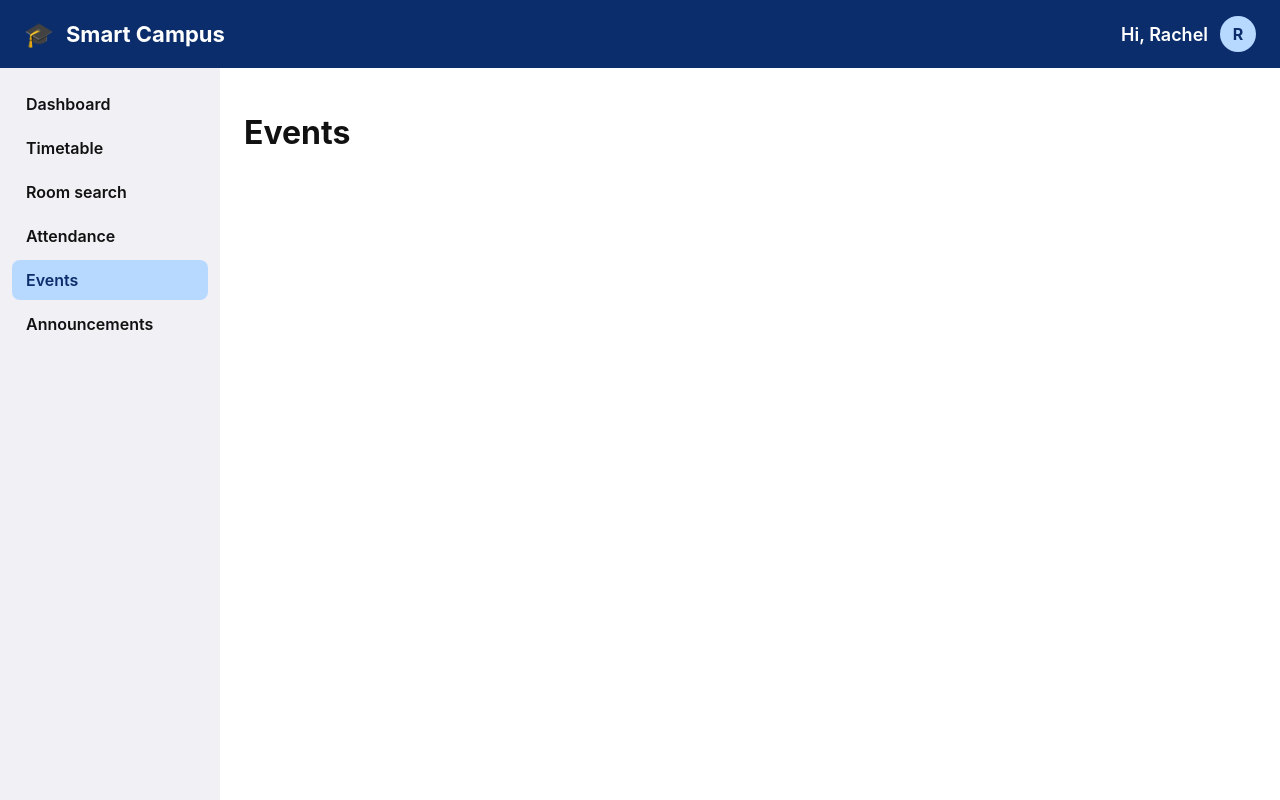
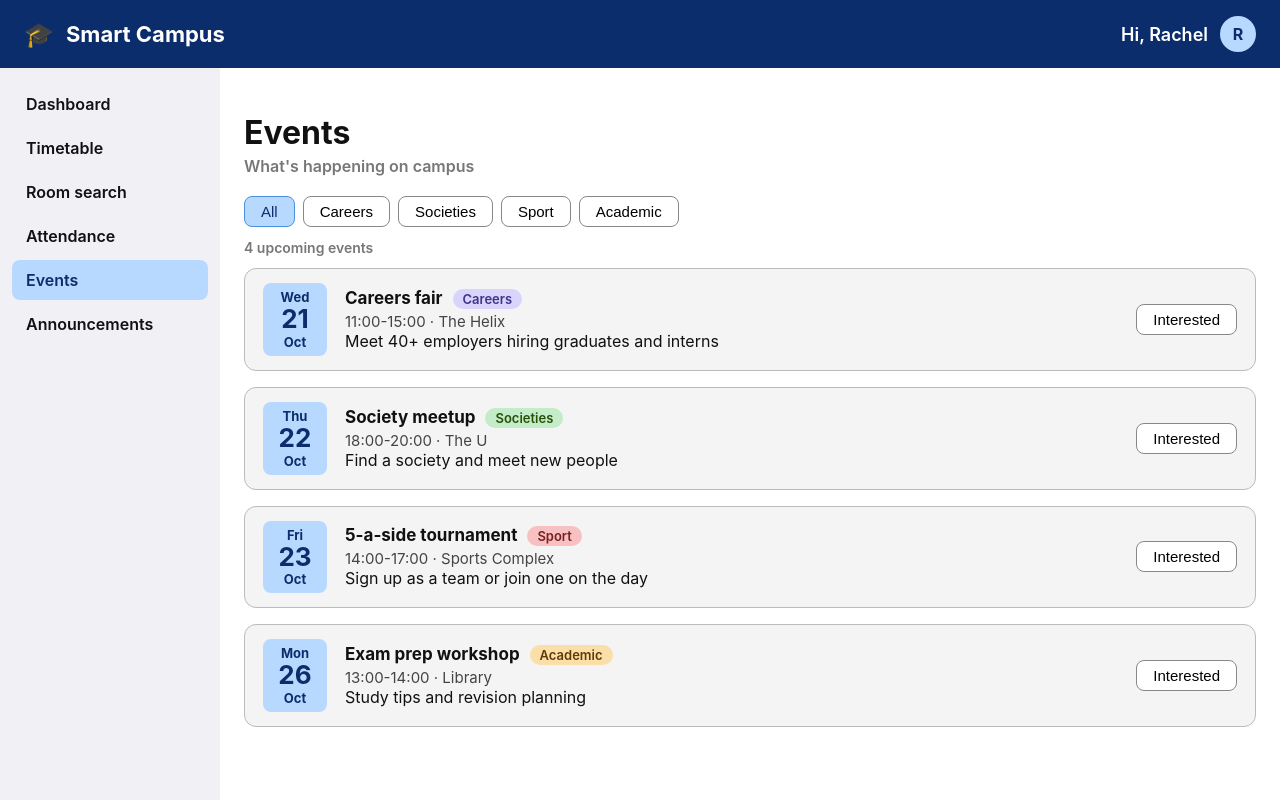
Before and after one commit to MaximeVlt/CSC1057-GroupC, a React (Vite) app in the folder frontend/: page /events in a window 1280 px wide. Built offline with nearby package versions, Linux system fonts and the light colour scheme.

Commit message:
Add events page with category filters and Interested toggle

```diff
--- /dev/null
+++ b/frontend/src/pages/Events/Events.css
@@ -0,0 +1,108 @@
+.events-title {
+  margin-bottom: 0;
+}
+
+.events-subtitle {
+  margin: 4px 0 20px;
+  color: #777777;
+  font-weight: 600;
+}
+
+.events-filters {
+  display: flex;
+  gap: 8px;
+  margin-bottom: 12px;
+}
+
+.events-count {
+  margin: 0 0 12px;
+  color: #777777;
+  font-weight: 600;
+  font-size: 14px;
+}
+
+.events-list {
+  display: flex;
+  flex-direction: column;
+  gap: 16px;
+}
+
+.event-card {
+  display: flex;
+  align-items: center;
+  gap: 18px;
+  border: 1px solid #bbbbbb;
+  border-radius: 12px;
+  background: #f4f4f4;
+  padding: 14px 18px;
+}
+
+.event-date {
+  display: flex;
+  flex-direction: column;
+  align-items: center;
+  min-width: 64px;
+  padding: 6px 0;
+  border-radius: 8px;
+  background: #b7d9ff;
+  color: #0b2d6b;
+  font-weight: 700;
+}
+
+.event-date-day,
+.event-date-month {
+  font-size: 13px;
+}
+
+.event-date-number {
+  font-size: 26px;
+  line-height: 1.1;
+}
+
+.event-info {
+  flex: 1;
+}
+
+.event-name {
+  margin: 0 0 4px;
+  font-weight: 700;
+  font-size: 17px;
+}
+
+.event-details,
+.event-description {
+  margin: 0;
+}
+
+.event-details {
+  color: #444444;
+  font-size: 15px;
+}
+
+.event-tag {
+  margin-left: 10px;
+  padding: 2px 10px;
+  border-radius: 999px;
+  font-size: 13px;
+  font-weight: 600;
+}
+
+.tag-careers { background: #d9d4fb; color: #3c3489; }
+.tag-societies { background: #c4ecc9; color: #27500a; }
+.tag-sport { background: #f7c1c1; color: #791f1f; }
+.tag-academic { background: #fae0a8; color: #633806; }
+
+.event-button {
+  padding: 6px 16px;
+  border: 1px solid #888888;
+  border-radius: 8px;
+  background: #ffffff;
+  cursor: pointer;
+  font-size: 15px;
+}
+
+.event-button.interested {
+  background: #b7d9ff;
+  border-color: #4a90e2;
+  color: #0b2d6b;
+}
--- a/frontend/src/pages/Events/Events.tsx
+++ b/frontend/src/pages/Events/Events.tsx
@@ -1,4 +1,78 @@
+import { useState } from 'react'
+import { events } from '../../data/events'
+import './Events.css'
+
+const categories = ['All', 'Careers', 'Societies', 'Sport', 'Academic']
+
 function Events() {
-    return <h1>Events</h1>
+  const [category, setCategory] = useState('All')
+  const [interested, setInterested] = useState<number[]>([])
+
+  const visible = events.filter((e) => category === 'All' || e.category === category)
+
+  function toggleInterested(id: number) {
+    if (interested.includes(id)) {
+      setInterested(interested.filter((x) => x !== id))
+    } else {
+      setInterested([...interested, id])
+    }
+  }
+
+  return (
+    <div>
+      <h1 className="events-title">Events</h1>
+      <p className="events-subtitle">What's happening on campus</p>
+
+      <div className="events-filters">
+        {categories.map((c) => (
+          <button
+            key={c}
+            className={category === c ? 'filter-pill active' : 'filter-pill'}
+            onClick={() => setCategory(c)}
+          >
+            {c}
+          </button>
+        ))}
+      </div>
+
+      <p className="events-count">
+        {visible.length} upcoming {visible.length === 1 ? 'event' : 'events'}
+      </p>
+
+      <div className="events-list">
+        {visible.map((e) => {
+          const [dayNumber, month] = e.date.split(' ')
+          const isInterested = interested.includes(e.id)
+
+          return (
+            <div key={e.id} className="event-card">
+              <div className="event-date">
+                <span className="event-date-day">{e.day}</span>
+                <span className="event-date-number">{dayNumber}</span>
+                <span className="event-date-month">{month}</span>
+              </div>
+
+              <div className="event-info">
+                <p className="event-name">
+                  {e.title}
+                  <span className={`event-tag tag-${e.category.toLowerCase()}`}>{e.category}</span>
+                </p>
+                <p className="event-details">{e.time} · {e.location}</p>
+                <p className="event-description">{e.description}</p>
+              </div>
+
+              <button
+                className={isInterested ? 'event-button interested' : 'event-button'}
+                onClick={() => toggleInterested(e.id)}
+              >
+                {isInterested ? 'Interested ✓' : 'Interested'}
+              </button>
+            </div>
+          )
+        })}
+      </div>
+    </div>
+  )
 }
+
 export default Events
```
